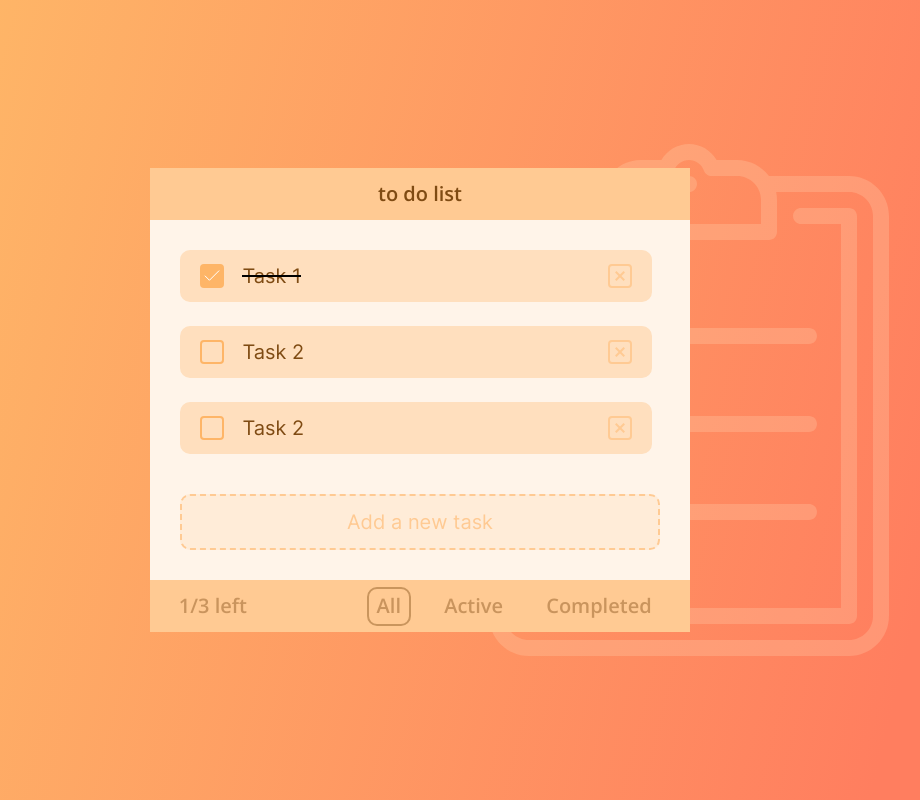
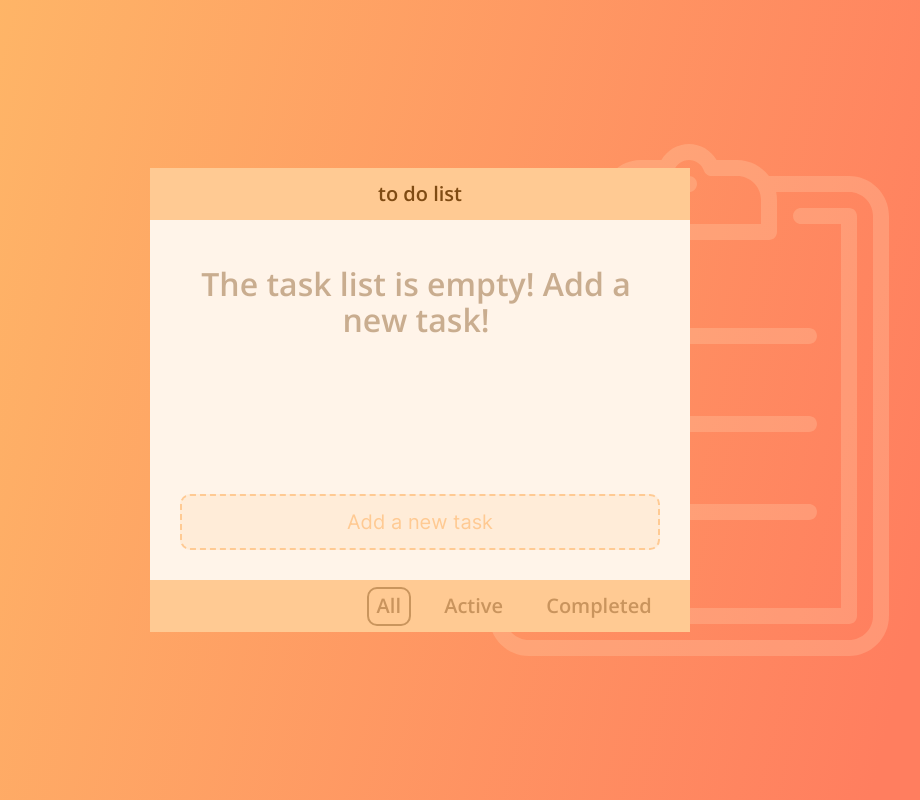
Before and after one commit to SashaOK47/wd-vue, a Vue app: page / in a window 1280 px wide. Shown: the whole page, without its empty margins (220-1140 px from the left). Built offline with nearby package versions, Linux system fonts and the light colour scheme.

Commit message:
TD-5: implemented saving tasks in localstorage

```diff
--- a/src/components/organisms/TodoApp.vue
+++ b/src/components/organisms/TodoApp.vue
@@ -6,15 +6,26 @@
   </div>
 </template>
 <script>
-import Header from "@/components/organisms/Header";
-import Content from "@/components/organisms/Content";
-import Footer from "@/components/organisms/Footer";
+import Header from '@/components/organisms/Header';
+import Content from '@/components/organisms/Content';
+import Footer from '@/components/organisms/Footer';
 export default {
   components: { Header, Content, Footer },
+  watch: {
+    '$store.state.tasks': {
+      handler: updateTasksList => {
+        localStorage.setItem('tasks', JSON.stringify(updateTasksList));
+      },
+      deep: true,
+    },
+  },
+  mounted() {
+    this.$store.dispatch('tasksFromLocaSorage');
+  },
 };
 </script>
 <style lang="scss" module>
-@import "@/assets/scss/main.scss";
+@import '@/assets/scss/main.scss';
 .todoApp {
   width: 33.75rem;
   display: flex;
--- a/src/store/index.js
+++ b/src/store/index.js
@@ -7,23 +7,7 @@ Vue.use(Vuex);
 export default new Vuex.Store({
   state: {
     filter: 'All',
-    tasks: [
-      {
-        id: uuidv4(),
-        title: 'Task 1',
-        isCompleted: true,
-      },
-      {
-        id: uuidv4(),
-        title: 'Task 2',
-        isCompleted: false,
-      },
-      {
-        id: uuidv4(),
-        title: 'Task 2',
-        isCompleted: false,
-      },
-    ],
+    tasks: [],
     tabs: [
       {
         title: 'All',
@@ -60,6 +44,17 @@ export default new Vuex.Store({
     filterTasks(state, tabTitle) {
       state.filter = tabTitle;
     },
+    setTaskLocalStorage(state, tasks) {
+      state.tasks = tasks;
+    },
+  },
+  actions: {
+    tasksFromLocaSorage: ({ commit }) => {
+      const localTasks = localStorage.getItem('tasks');
+      if (localTasks) {
+        commit('setTaskLocalStorage', JSON.parse(localTasks));
+      }
+    },
   },
   getters: {
     getTasks(state) {
```
